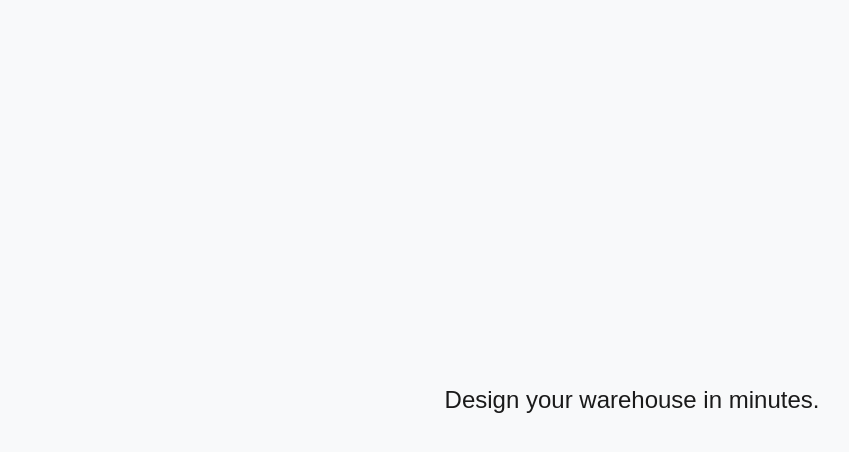
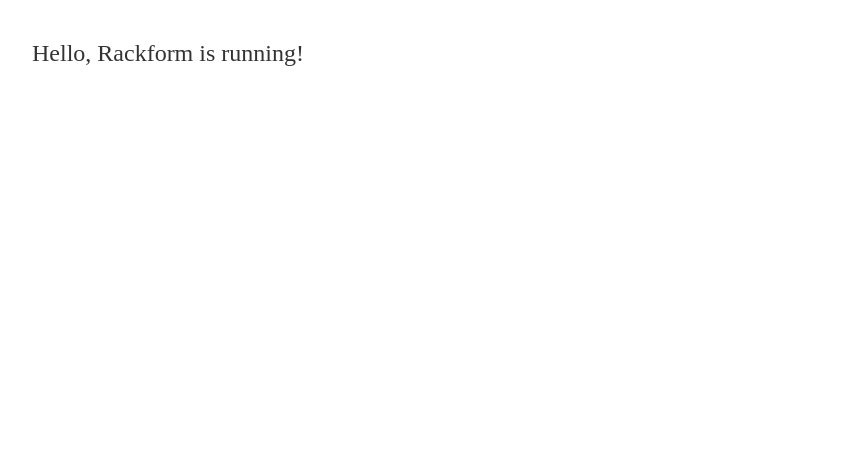
Before and after one commit to Ve1haus/Rackform, a React (Vite) app: page / in a window 1280 px wide. Shown: the top 452 px of the page, without its empty margins (8-857 px from the left). Built offline with nearby package versions, Linux system fonts and the light colour scheme.

Commit message:
Add files via upload

```diff
--- a/index.html
+++ b/index.html
@@ -2,9 +2,9 @@
 <html lang="en">
 <head>
   <meta charset="UTF-8" />
+  <meta name="viewport" content="width=device-width, initial-scale=1.0"/>
+  <title>Rackform MVP</title>
   <link rel="icon" href="/favicon.ico" />
-    <meta name="viewport" content="width=device-width, initial-scale=1.0" />
-    <title>Rackform</title>
 </head>
 <body>
   <div id="root"></div>
--- /dev/null
+++ b/src/App.tsx
@@ -0,0 +1,7 @@
+export default function App() {
+  return (
+    <div style={{ padding: '2rem', fontSize: '24px', color: '#333' }}>
+      Hello, Rackform is running!
+    </div>
+  );
+}
--- a/src/main.tsx
+++ b/src/main.tsx
@@ -1,10 +1,11 @@
 import React from 'react';
 import ReactDOM from 'react-dom/client';
-import ConfiguratorForm from './pages/ConfiguratorForm';
-import '../index.css';
+import App from './App';
+
+console.log('Mounting React app...');
 
 ReactDOM.createRoot(document.getElementById('root')!).render(
   <React.StrictMode>
-    <ConfiguratorForm />
+    <App />
   </React.StrictMode>
 );
--- /dev/null
+++ b/vite.config.ts
@@ -0,0 +1,7 @@
+import { defineConfig } from 'vite';
+import react from '@vitejs/plugin-react';
+
+export default defineConfig({
+  plugins: [react()],
+  base: '/',
+});
```
Also changed, not shown: package.json (+6 -4 lines), tsconfig.json (added, +20 -0 lines). Lines whose indentation alone changed are shown as unchanged.
